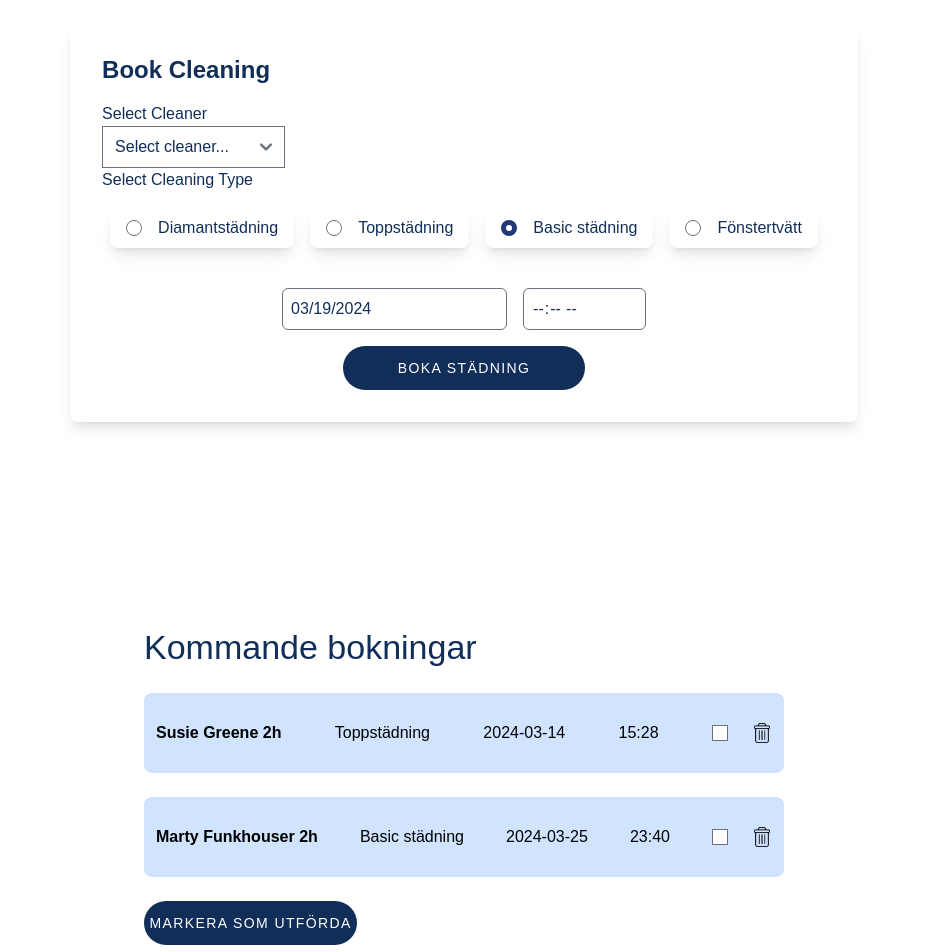
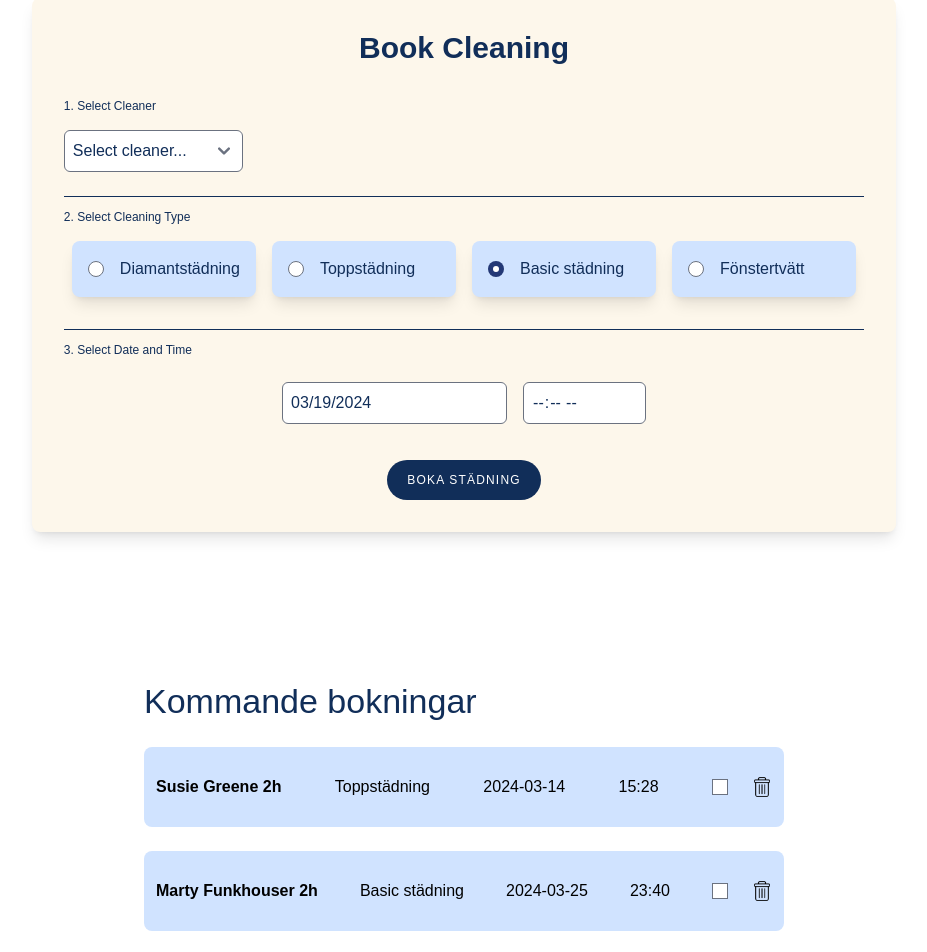
Before and after one commit to varamara/cleaning-service, a React (Vite) app in the folder cleaning-service-js-2/: page /booking in a window 1280 px wide. Shown: the part 178-1130 px from the top of the page, without its empty margins (176-1103 px from the left). Built offline with nearby package versions, Linux system fonts and the light colour scheme; data requests are answered from the project's data file; a web font is replaced by a local one.

Commit message:
Update styling and layout in BookingForm component*** ***Update styling and layout in CompletedBookings component*** ***Update styling and layout in FutureBookings component*** ***Update styling and layout in PrimaryButton component*** ***Update colors in tailwind.config.js

```diff
--- a/cleaning-service-js-2/src/components/bookingpagecomponents/BookingForm.tsx
+++ b/cleaning-service-js-2/src/components/bookingpagecomponents/BookingForm.tsx
@@ -75,13 +75,16 @@ const BookingForm: React.FC= () => {
 
   return (
     <>
-      <section className="flex items-center justify-center h-screen text-primaryBlue">
-        <div className="bg-white p-8 rounded-lg shadow-lg">
-          <h1 className="text-2xl font-bold mb-4">Book Cleaning</h1>
+      <section className="flex flex-wrap items-center justify-center h-full text-primaryBlue mx-10 mb-16 mt-44">
+        <div className="bg-primaryBeige p-8 rounded-lg shadow-lg">
+          <h1 className="text-3xl font-bold mb-8 text-center">Book Cleaning</h1>
           <form onSubmit={handleSubmit} className="flex flex-col">
-            <fieldset>
-              <legend>Select Cleaner</legend>
-              <select name="cleaner" onChange={handleChange}>
+            <fieldset className="border-b border-primaryBlue mb-3">
+              <legend className="text-xs">1. Select Cleaner</legend>
+              <select
+              className="border p-2 rounded-md my-4 mb-6 text-sm md:text-base"
+              name="cleaner"
+              onChange={handleChange}>
                 <option value="">Select cleaner...</option>
                 {cleaners.map((cleaner) => (
                   <option key={cleaner.id} value={cleaner.name}>
@@ -91,12 +94,12 @@ const BookingForm: React.FC= () => {
               </select>
             </fieldset>
 
-            <fieldset className="mb-4 flex">
-              <legend className="mb-2">Select Cleaning Type</legend>
+            <fieldset className="pb-6 mb-3 grid grid-cols-2 lg:grid-cols-4 border-b border-primaryBlue ">
+              <legend className="mb-2 text-xs">2. Select Cleaning Type</legend>
               {Object.values(CleaningGrade).map((grade) => (
                 <label
                   key={grade}
-                  className="shadow-lg m-2 py-2 px-4 rounded-lg flex flex-row items-center hover:bg-primaryBlue hover:text-white duration-200 cursor-pointer"
+                  className="text-sm md:text-base shadow-lg m-2 py-4 px-4 rounded-lg flex flex-row items-center bg-secondaryBlue hover:bg-primaryBlue hover:text-white duration-200 cursor-pointer"
                 >
                   <input
                     type="radio"
@@ -104,27 +107,28 @@ const BookingForm: React.FC= () => {
                     value={grade}
                     checked={formValues.grade === grade}
                     onChange={handleChange}
-                    className="appearance-none checked:bg-blue-900 out-of-range:border-red-500"
+                    className="appearance-none checked:bg-blue-900"
                   />
                   <span className="ml-4">{grade}</span>
                 </label>
               ))}
             </fieldset>
+            <legend className="mb-2 text-xs">3. Select Date and Time</legend>
             <div className="flex justify-center">
               <DatePicker
                 selected={formValues.date}
                 onChange={handleDateChange}
-                className="border p-2 rounded-md my-4 mx-2"
+                className="border p-2 rounded-md my-4 mx-2 text-sm md:text-base"
               />
               <input
                 type="time"
                 name="time"
                 onChange={handleChange}
                 value={formValues.time}
-                className="border p-2 rounded-md my-4 mx-2"
+                className="border p-2 rounded-md my-4 mx-2 text-sm md:text-base"
               />
             </div>
-            <div className="flex justify-center">
+            <div className="flex justify-center mt-5">
               <PrimaryButton buttonText={"BOKA STÄDNING"}/>
             </div>
           </form>
--- a/cleaning-service-js-2/src/components/bookingpagecomponents/bookinginfosection/CompletedBookings.tsx
+++ b/cleaning-service-js-2/src/components/bookingpagecomponents/bookinginfosection/CompletedBookings.tsx
@@ -73,7 +73,7 @@ const CompletedBookings: React.FC = () => {
           );
         }
       })}
-      <div className="justify-center w-1/2 mx-auto mb-20">
+      <div className="flex justify-center mx-auto mt-10 mb-20">
         <PrimaryButton
           buttonText="RADERA MARKERADE"
           onClick={removeMarkedBookings}
--- a/cleaning-service-js-2/src/components/bookingpagecomponents/bookinginfosection/FutureBookings.tsx
+++ b/cleaning-service-js-2/src/components/bookingpagecomponents/bookinginfosection/FutureBookings.tsx
@@ -68,7 +68,7 @@ const FutureBookings: React.FC = () => {
   };
 
   return (
-    <section className="mb-20">
+    <section className="mt-36 mb-20">
       <h2 className="text-h2 text-primaryBlue justify-center w-1/2 mx-auto mb-5">
         Kommande bokningar
       </h2>
@@ -98,7 +98,7 @@ const FutureBookings: React.FC = () => {
           );
         }
       })}
-      <div className="justify-center w-1/2 mx-auto mb-5">
+      <div className="flex justify-center mx-auto mt-10">
         <PrimaryButton
           buttonText="MARKERA SOM UTFÖRDA"
           onClick={markAsCompleted}
--- a/cleaning-service-js-2/src/components/sharedcomponents/PrimaryButton.tsx
+++ b/cleaning-service-js-2/src/components/sharedcomponents/PrimaryButton.tsx
@@ -8,7 +8,7 @@ const PrimaryButton: React.FC<IPrimaryButton> = ({ onClick, buttonText }) => {
     <button
       type="submit"
       onClick={onClick}
-      className="bg-primaryBlue text-white py-3 rounded-full hover:bg-secondaryBlue hover:text-primaryBlue duration-200 text-sm tracking-widest w-1/3"
+      className="bg-primaryBlue text-white py-3 px-5 rounded-full hover:bg-secondaryBlue hover:text-primaryBlue duration-200 tracking-widest text-xs"
     >
       {buttonText}
     </button>
--- a/cleaning-service-js-2/tailwind.config.js
+++ b/cleaning-service-js-2/tailwind.config.js
@@ -13,7 +13,7 @@ module.exports = {
       colors: {
         white: "#ffffff",
         black: "#000000",
-        gray: "#f5f5f5",
+        gray: "#636363",
         primaryBeige: "#fdf7eb",
         primaryBlue: "#112e59",
         secondaryBlue: "#d0e3ff",
```
